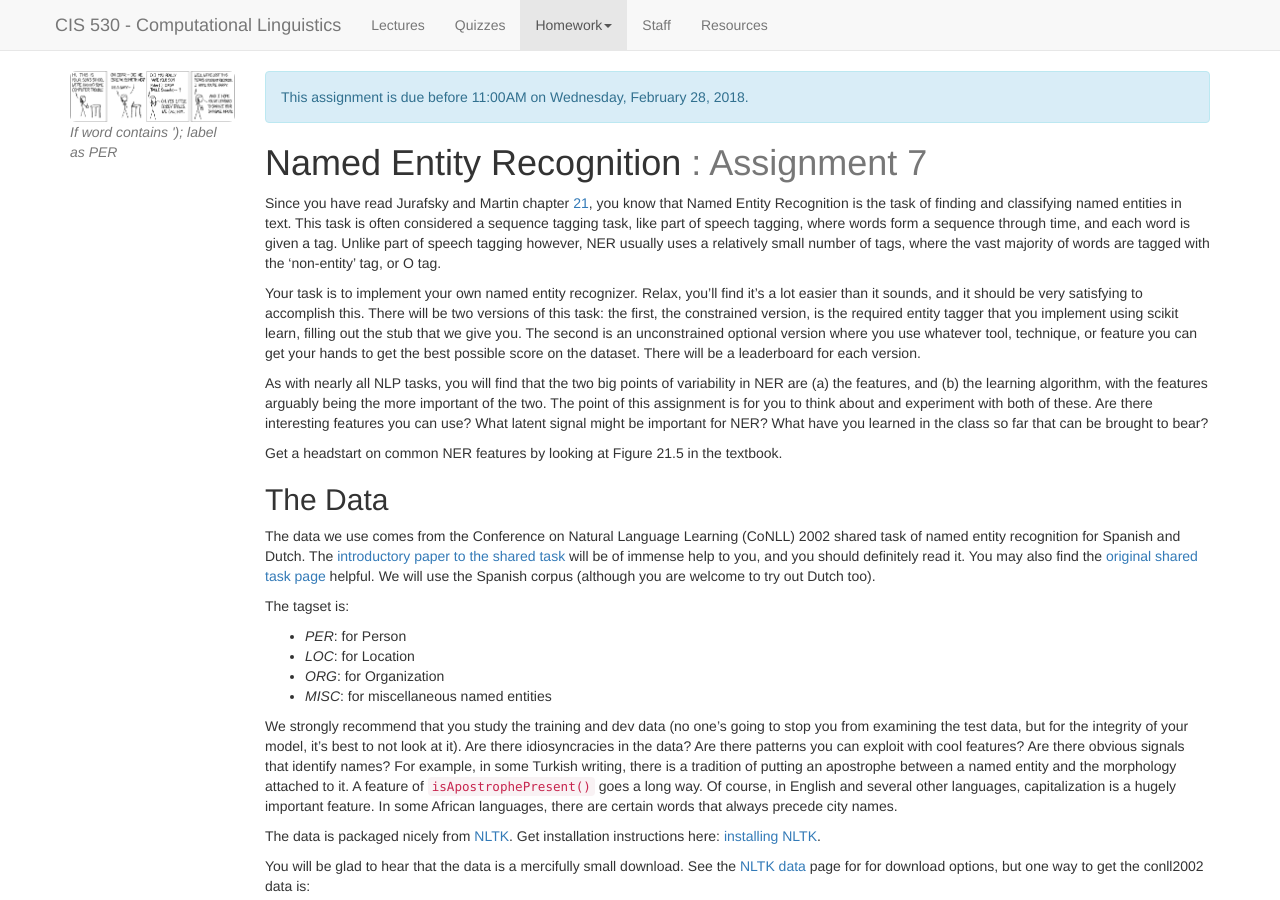
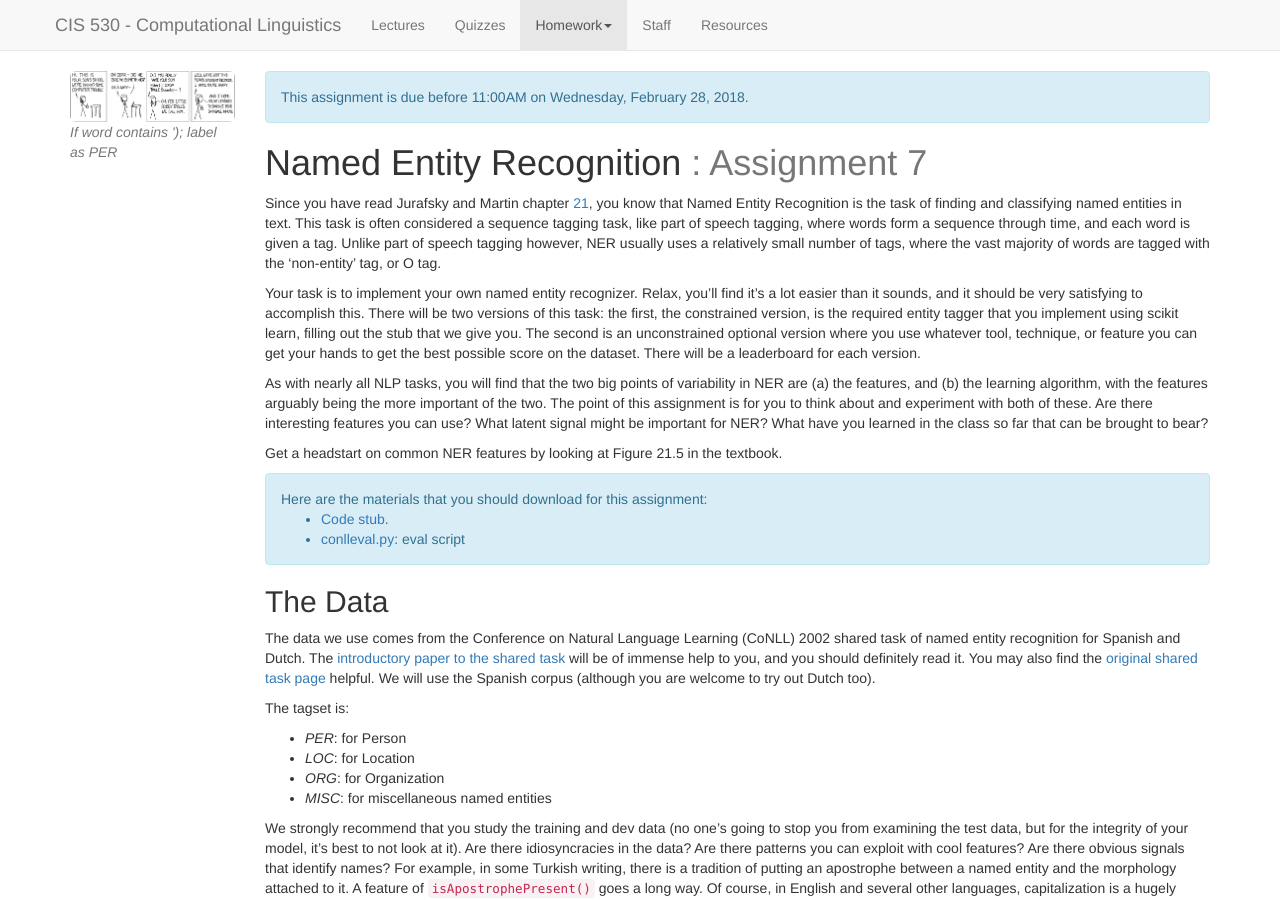
Before and after one commit to computational-linguistics-class/computational-linguistics-class.github.io, a Jekyll site: the page built from assignment7.md, in a window 1280 px wide and 900 px high. Built offline with Jekyll 4.4.1, drawn with Linux system fonts in a browser that asks for light colours; nearby versions of some CDN libraries; a script that is not in the unit is left out.

Commit message:
Added download section

```diff
--- a/assignment7.md
+++ b/assignment7.md
@@ -35,6 +35,12 @@ Your task is to implement your own named entity recognizer. Relax, you'll find i
 As with nearly all NLP tasks, you will find that the two big points of variability in NER are (a) the features, and (b) the learning algorithm, with the features arguably being the more important of the two. The point of this assignment is for you to think about and experiment with both of these. Are there interesting features you can use? What latent signal might be important for NER? What have you learned in the class so far that can be brought to bear?
 
 Get a headstart on common NER features by looking at Figure 21.5 in the textbook.
+
+<div class="alert alert-info" markdown="1">
+Here are the materials that you should download for this assignment:
+* [Code stub](downloads/hw7/ner.py).
+* [conlleval.py](downloads/hw7/conlleval.py): eval script
+</div>
 
 
 ## The Data
```
